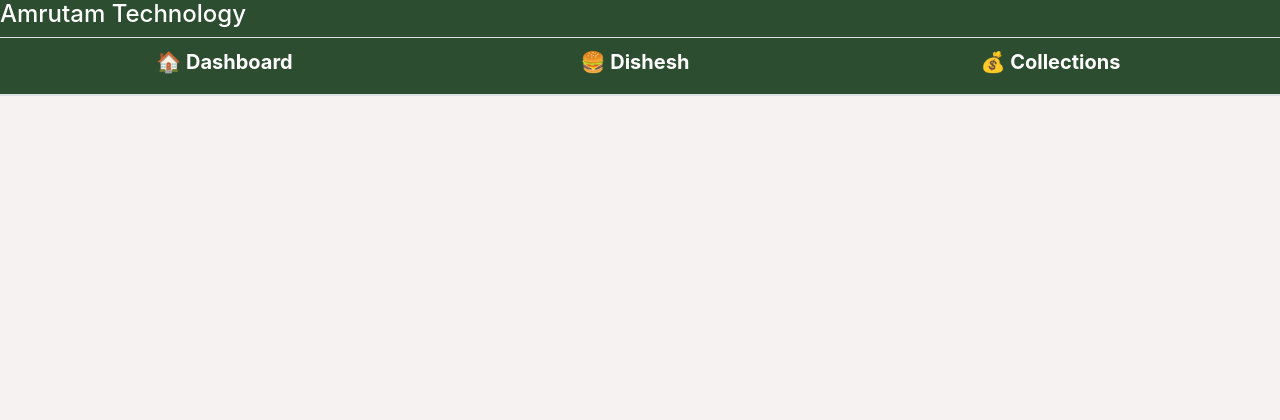
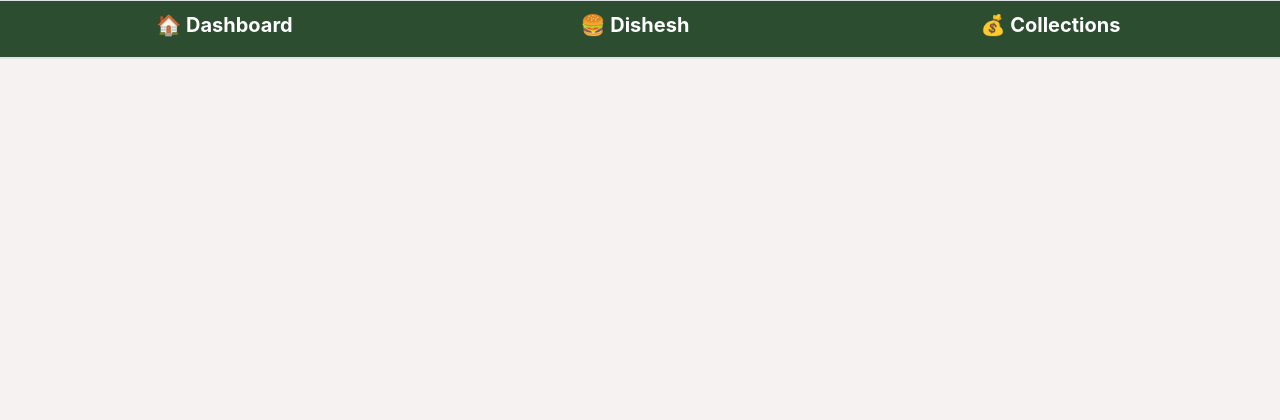
Before and after one commit to gadekargaurav2199/ruchak, a Django app: template myhotel/templates/dashboard.html in a window 1280 px wide. Shown: the top 420 px of the page. Run offline with Django 4.2, Linux system fonts and the light colour scheme; the template is opened without the code that fills it, so the values that code supplies are empty; some libraries are stand-ins or nearby versions.

Commit message:
22-03-14

```diff
--- a/myhotel/templates/base.html
+++ b/myhotel/templates/base.html
@@ -41,10 +41,6 @@
 <body>
 
 
-  <nav class="navbar p-0 m-0 container-fluid text-center text-white" style="background-color: rgb(45, 77, 49);">
-    <h4>Amrutam Technology</h4>
-
-  </nav>
   <nav class="navbar p-0 m-0 container-fluid text-center">
 
       <table class="table text-center p-0 m-0"  style="background-color: rgb(45, 77, 49);">
--- a/ruchak/settings.py
+++ b/ruchak/settings.py
@@ -17,7 +17,9 @@ import os
 
 
 # Build paths inside the project like this: BASE_DIR / 'subdir'.
-BASE_DIR = Path(__file__).resolve().parent.parent
+# BASE_DIR = Path(__file__).resolve().parent.parent
+BASE_DIR=os.path.dirname(os.path.dirname(os.path.abspath(__file__)))
+
 
 
 
@@ -86,7 +88,7 @@ WSGI_APPLICATION = 'ruchak.wsgi.application'
 # DATABASES = {
 #     'default': {
 #         'ENGINE': 'django.db.backends.sqlite3',
-#         'NAME': BASE_DIR / 'db.sqlite3',
+#         'NAME': os.path.join(BASE_DIR, 'db.sqlite3'),
 #     }
 # }
 
```
Also changed, not shown: db.sqlite3.
